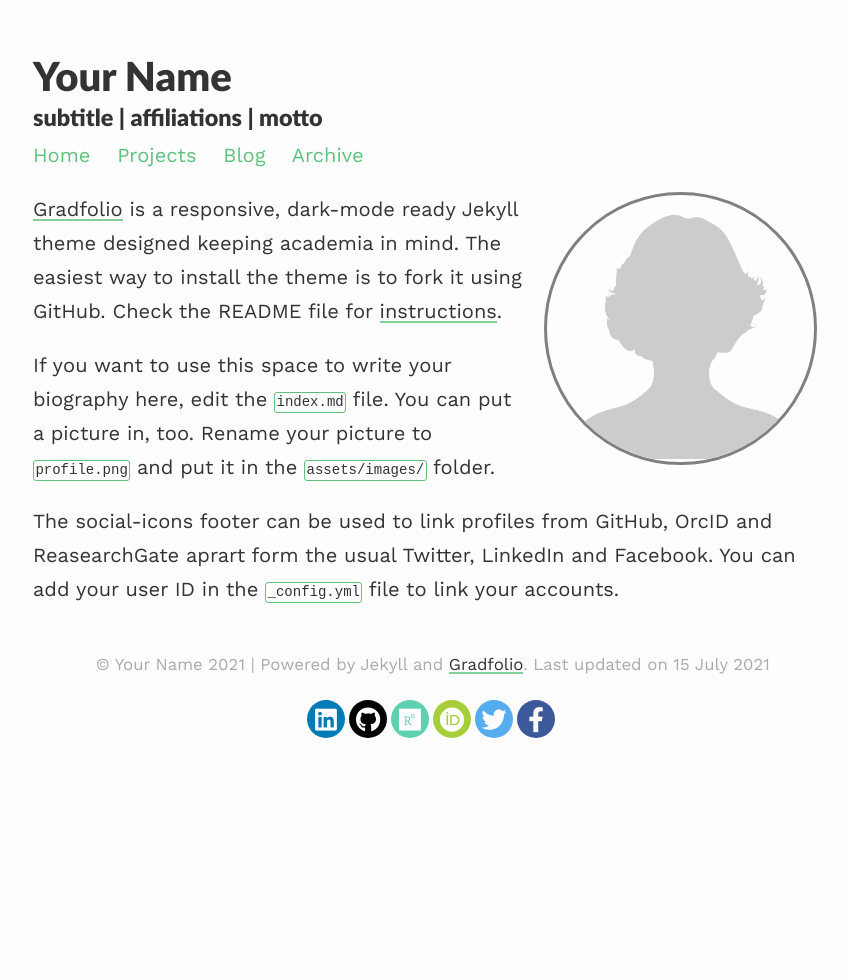
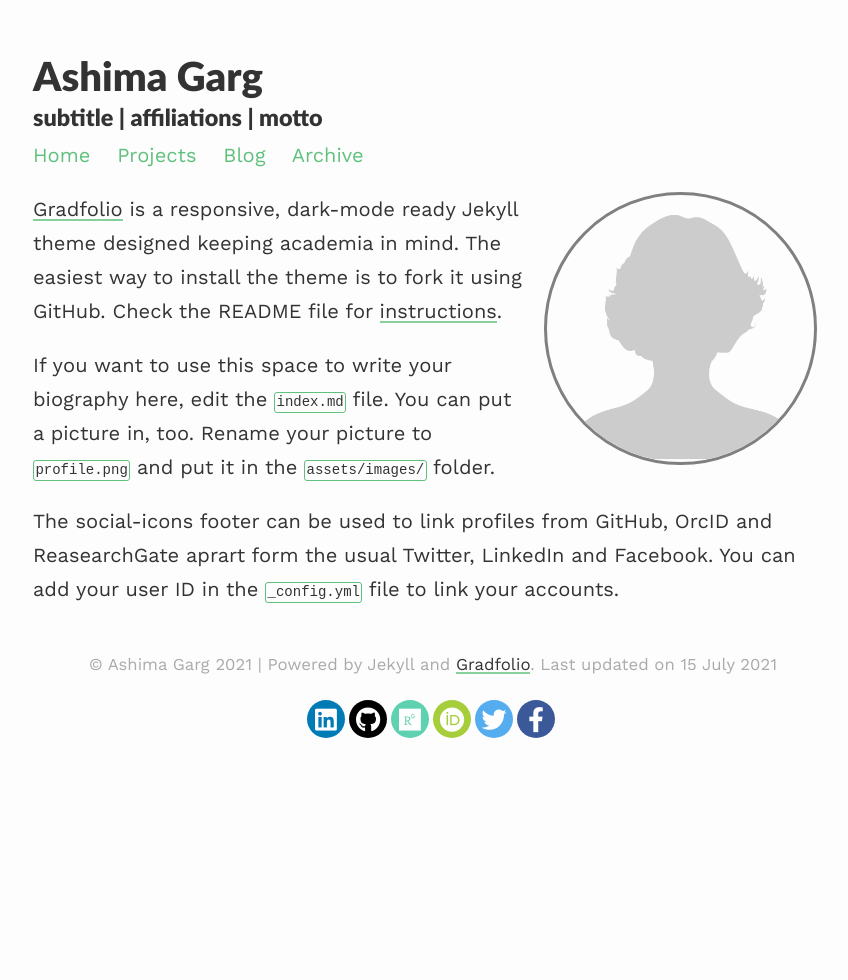
Before and after one commit to stackbit-projects/superb-steel-039be, a Jekyll site: the page built from index.md, in a window 1280 px wide. Shown: the whole page, without its empty margins (207-1055 px from the left). Built offline with Jekyll 4.4.1, drawn with Linux system fonts in a browser that asks for light colours; nearby versions of some CDN libraries.

Commit message:
_config.yml: changed

```diff
--- a/_config.yml
+++ b/_config.yml
@@ -1,4 +1,4 @@
-title: Your Name
+title: Ashima Garg
 description: subtitle | affiliations | motto
 baseurl: ''
 url: ''
```
